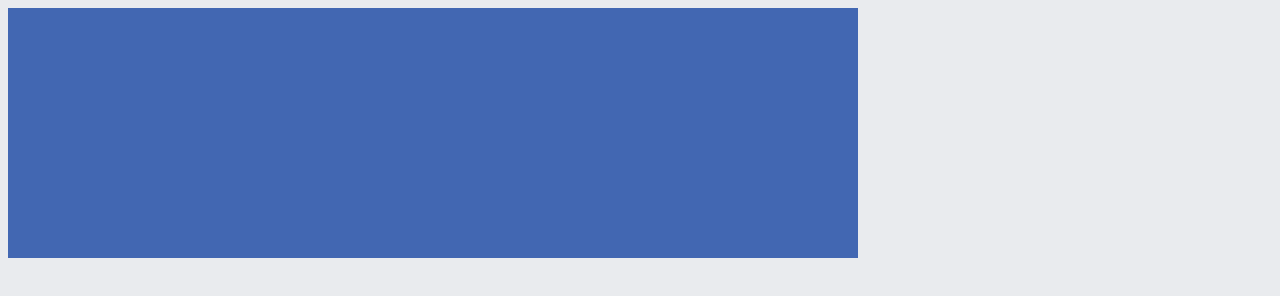
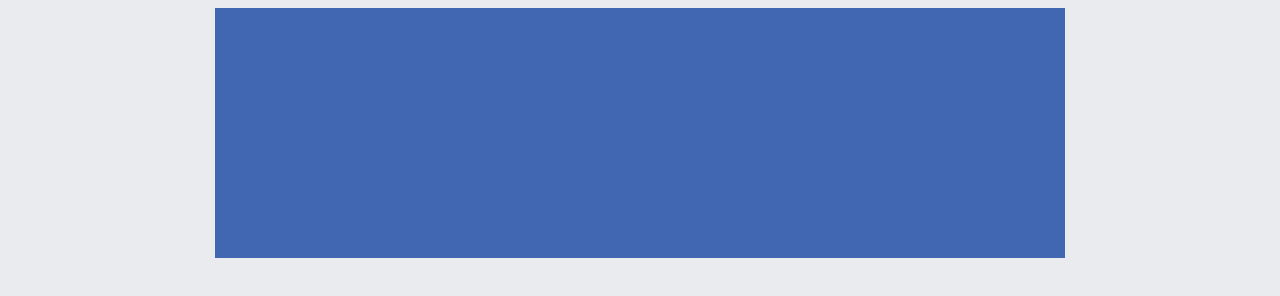
Before and after one commit to drewradcliff/social-mockup, a plain HTML site: page index.html in a window 1280 px wide. Drawn offline with Linux system fonts and the light colour scheme.

Commit message:
add banner

```diff
--- a/index.html
+++ b/index.html
@@ -8,12 +8,12 @@
     <link rel="stylesheet" href="style.css">
 </head>
 <body>
-    <div class="profileCover">
+    <header>
         <div class="banner"></div>
         <div class="timeline">
             <div class="profileImage">
             </div>
         </div>
-    </div>
+    </header>
 </body>
 </html>
--- a/style.css
+++ b/style.css
@@ -2,11 +2,12 @@ body {
     background-color: rgb(233, 235, 238);
 }
 
-.profileCover {
+header {
     width: 850px;
+    margin: 0 auto;
 }
 
 .banner {
     background-color: #4267b2;
-    height: 250px
+    height: 250px;
 }
```
